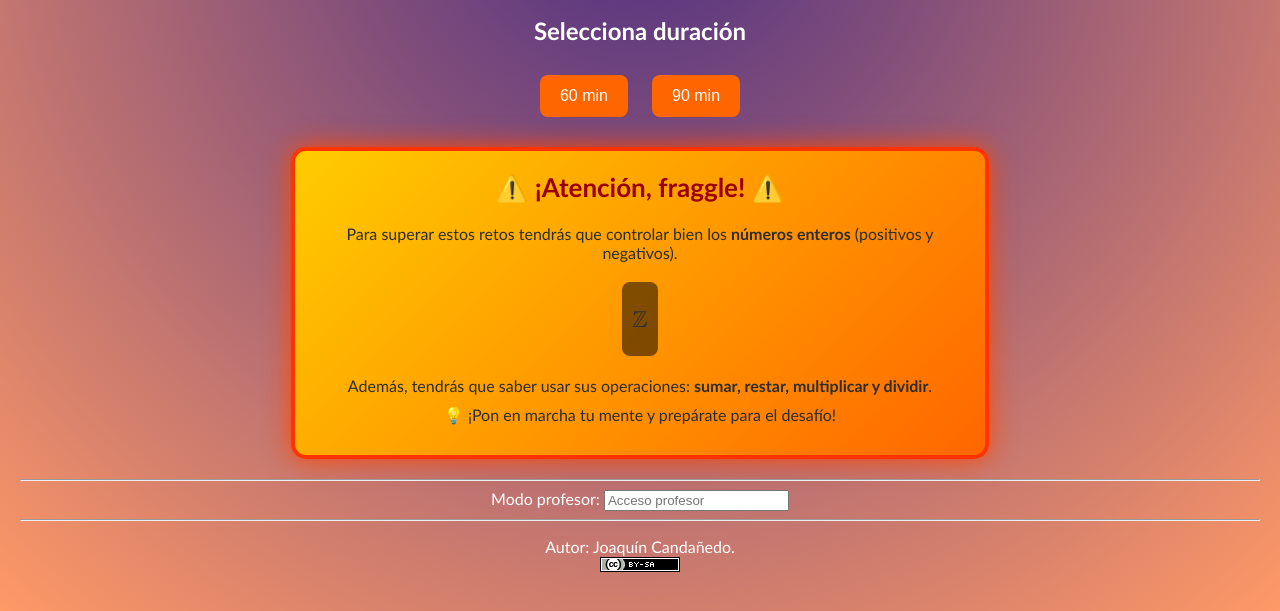
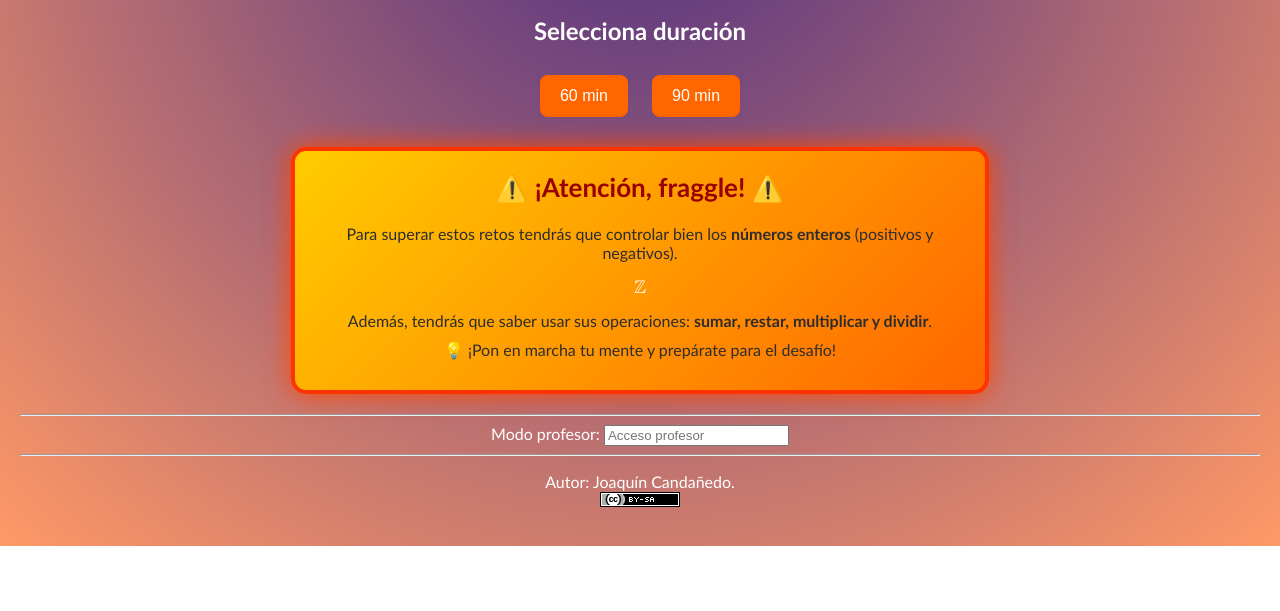
Before and after one commit to pizarradigital2022/los_fraggle_rock_y_la_postal_desde_el_mundo_de_los_enteros, a plain HTML site: page index.html in a window 1280 px wide. Shown: the part 839-1450 px from the top of the page. After the commit the page ends 1385 px from the top, so only its background shows below. Drawn offline with nearby package versions, Linux system fonts and the light colour scheme.

Commit message:
Update index.html

```diff
--- a/index.html
+++ b/index.html
@@ -130,6 +130,10 @@ button:hover{background:#ff3300;}
   to { box-shadow: 0 0 30px #ff3300; }
 }
 
+.z-enteros {
+  color: white !important;
+}
+
 </style>
 </head>
 
@@ -159,7 +163,7 @@ Para superar estos retos tendrás que controlar bien los <strong>números entero
 (positivos y negativos).
 </p>
 
-<div class="math">
+<div class="z-enteros">
 \[
 \mathbb{Z}
 \]
```
